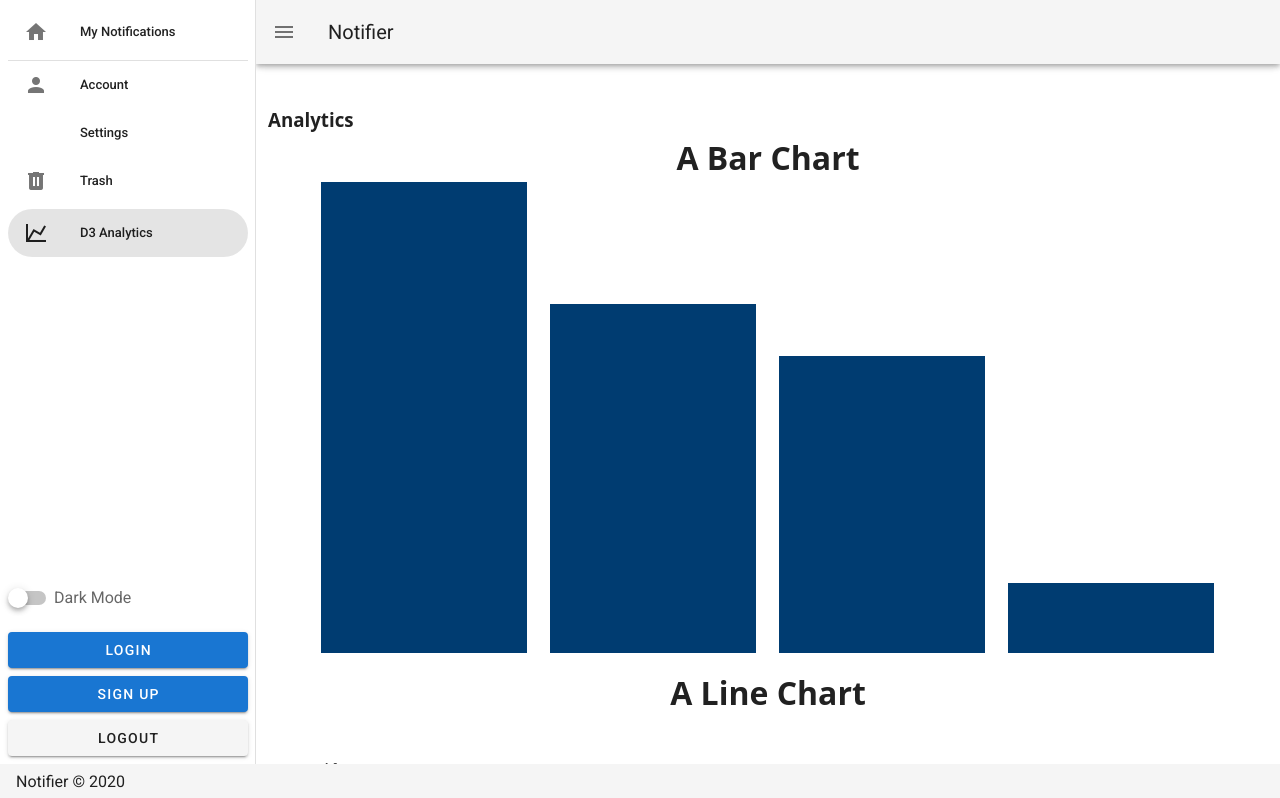
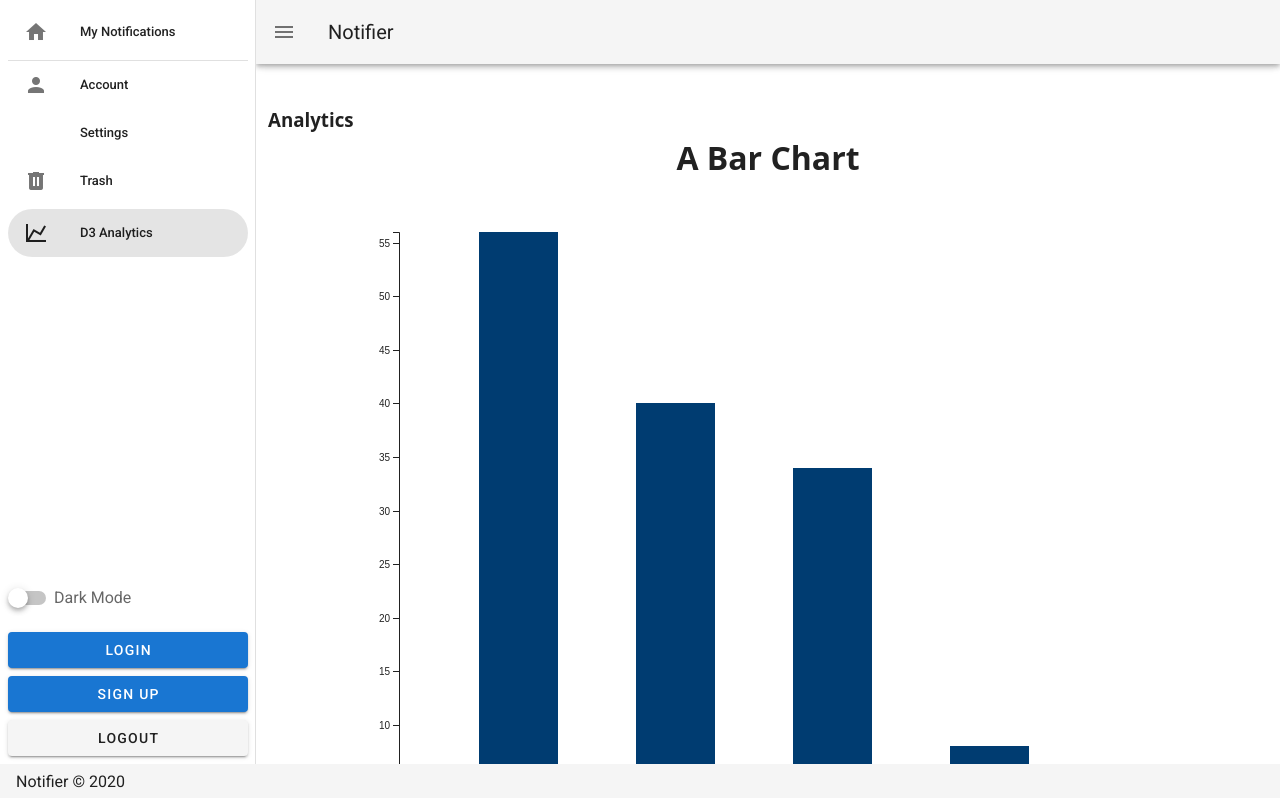
Before and after one commit to DanBullockCS/CSCI3230U-Project, a Vue app in the folder frontend/: page /Analytics in a window 1280 px wide. Shown: the top 798 px of the page. Built offline with nearby package versions, Linux system fonts and the light colour scheme.

Commit message:
Cleaned up D3 Code, ready for any data to be put in

```diff
--- a/frontend/src/components/BarChart.vue
+++ b/frontend/src/components/BarChart.vue
@@ -1,13 +1,14 @@
 <template>
   <div id="bar-container" class="svg-container" align="center">
     <h1>{{ title }}</h1>
-    <svg v-if="redrawToggle === true" :width="svgWidth" :height="svgHeight">
-      <g>
+    <svg id="bar-svg" v-if="redrawToggle === true" :width="svgWidth" :height="svgHeight">
+      <g class="rectangles">
+        <!-- 50 is the margin -->
         <rect
           v-for="item in data"
           class="bar-positive"
           :key="item[xKey]"
-          :x="xScale(item[xKey])"
+          :x="xScale(item[xKey]) + 50"
           :y="yScale(0)"
           :width="xScale.bandwidth()"
           :height="0"
@@ -20,6 +21,14 @@
 <script>
 import * as d3 from "d3";
 
+// Pixels of elements
+let drawerWidth = 256;
+let appBarandFooter = 100;
+
+var margin = { top: 50, right: 50, bottom: 50, left: 50 },
+  width = window.innerWidth - drawerWidth - margin.left - margin.right, // Use the window's width
+  height = window.innerHeight - appBarandFooter - margin.top - margin.bottom; // Use the window's height
+
 export default {
   name: "BarChart",
   props: {
@@ -29,8 +38,9 @@ export default {
     data: Array
   },
   mounted() {
-    this.svgWidth = document.getElementById("bar-container").offsetWidth * 0.75;
+    this.svgWidth = document.getElementById("bar-container").offsetWidth / 1.5;
     this.AddResizeListener();
+    this.drawAxes();
     this.AnimateLoad();
   },
 
@@ -46,11 +56,31 @@ export default {
         .transition()
         .ease(d3.easeLinear)
         .attr("y", d => {
-          return this.yScale(d[this.yKey]);
+          return this.yScale(d[this.yKey]) + 50;
         })
         .attr("height", d => {
           return this.svgHeight - this.yScale(d[this.yKey]);
         });
+    },
+    drawAxes() {
+      d3.selectAll("g:not(.rectangles)").remove();
+      let svg = d3
+        .select("#bar-svg")
+        .attr("width", this.svgWidth + margin.left + margin.right)
+        .attr("height", this.svgHeight + margin.top + margin.bottom)
+        .append("g")
+        .attr("transform", "translate(" + margin.left + "," + margin.top + ")");
+
+      svg
+        .append("g")
+        .attr("class", "x axis")
+        .attr("transform", "translate(0," + this.svgHeight + ")")
+        .call(d3.axisBottom(this.xScale));
+
+      svg
+        .append("g")
+        .attr("class", "y axis")
+        .call(d3.axisLeft(this.yScale));
     },
     AddResizeListener() {
       // Redraw chart after the window has been resized
@@ -58,7 +88,8 @@ export default {
         this.$data.redrawToggle = false;
         this.$data.redrawToggle = true;
         this.$data.svgWidth =
-          document.getElementById("bar-container").offsetWidth * 0.75;
+          document.getElementById("bar-container").offsetWidth / 1.5;
+        this.drawAxes();
         this.AnimateLoad();
       });
     }
@@ -79,8 +110,8 @@ export default {
     xScale() {
       return d3
         .scaleBand()
-        .rangeRound([0, this.svgWidth])
-        .padding(0.1)
+        .rangeRound([0, this.svgWidth - drawerWidth / 2])
+        .padding(0.5)
         .domain(
           this.data.map(d => {
             return d[this.xKey];
@@ -94,13 +125,13 @@ export default {
         .domain([this.dataMin > 0 ? 0 : this.dataMin, this.dataMax]);
     },
     svgHeight() {
-      return this.svgWidth / 2;
+      return height;
     }
   }
 };
 </script>
 
-<style scoped>
+<style>
 .bar-positive {
   fill: #003c71;
   transition: r 0.2s ease-in-out;
--- a/frontend/src/components/LineChart.vue
+++ b/frontend/src/components/LineChart.vue
@@ -9,9 +9,13 @@
 <script>
 import * as d3 from "d3";
 
+// Pixels of elements
+let drawerWidth = 256;
+let appBarandFooter = 100;
+
 var margin = { top: 50, right: 50, bottom: 50, left: 50 },
-  width = window.innerWidth - margin.left - margin.right, // Use the window's width
-  height = window.innerHeight - margin.top - margin.bottom; // Use the window's height
+  width = window.innerWidth - drawerWidth - margin.left - margin.right, // Use the window's width
+  height = window.innerHeight - appBarandFooter - margin.top - margin.bottom; // Use the window's height
 
 export default {
   name: "LineChart",
@@ -34,7 +38,7 @@ export default {
   methods: {
     plot() {
       // The number of datapoints
-      let n = 21;
+      let n = 10;
 
       let xScale = d3
         .scaleLinear()
--- a/frontend/src/views/Analytics.vue
+++ b/frontend/src/views/Analytics.vue
@@ -23,7 +23,7 @@ export default {
       barChartData: [
         {
           name: "S",
-          amount: 54
+          amount: 56
         },
         {
           name: "A",
```
